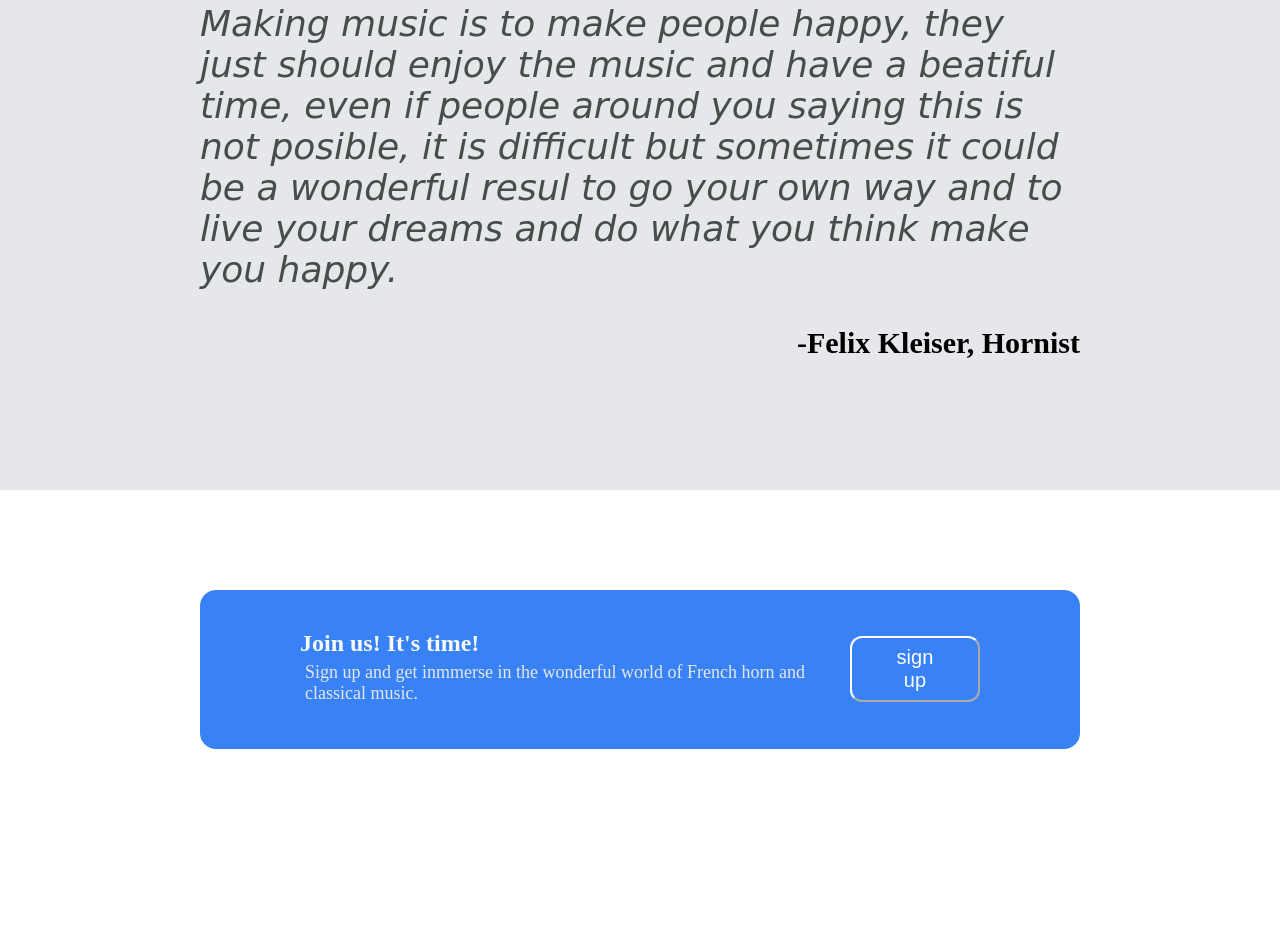
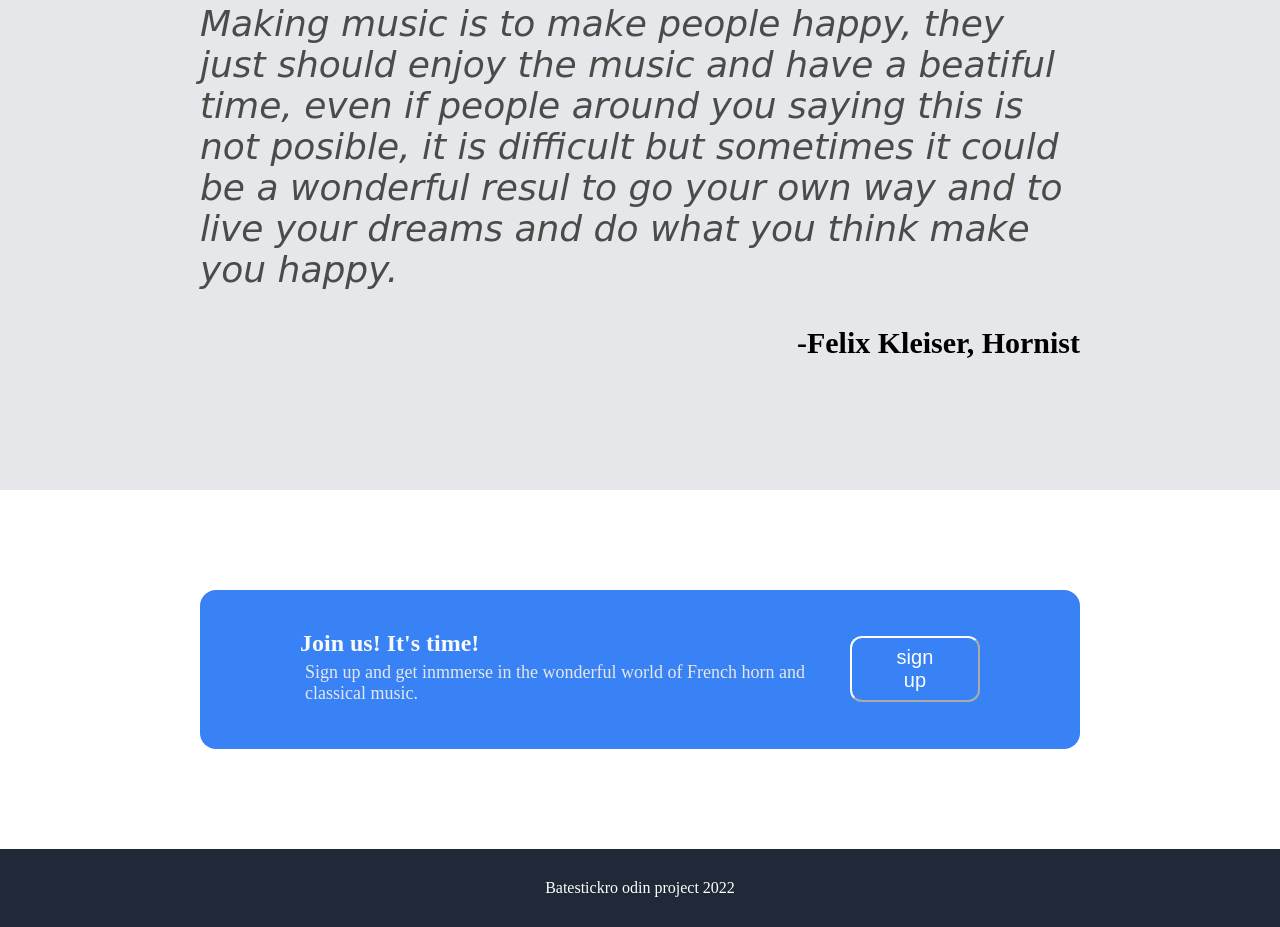
Before and after one commit to Batestickro/Landing-Odin, a plain HTML site: page index.html in a window 1280 px wide. Shown: the part 1246-2173 px from the top of the page. Before the commit the page ends 2095 px from the top, so only its background shows below. Drawn offline with Linux system fonts and the light colour scheme.

Commit message:
Last section; footer finished

```diff
--- a/index.html
+++ b/index.html
@@ -20,7 +20,7 @@
     <div class="title">
       <div class="description">
         <h1 class="title_head">French horn is awesome</h1>
-        <p class="header_text">This website has some subtext that goes here under the main title. It's a smaller font and the color is lower contrast</p>
+        <p class="header_text">The French horn is a brass instrument made of tubing wrapped into a coil with a flared bell.</p>
         <button class="sign">sign up</button>
       </div>
       <div class="image">
@@ -67,5 +67,8 @@
       </div>
     </div>
   </div>
+  <div class="footer">
+    Batestickro odin project 2022
+  </div>
 </body>
 </html>
--- a/style.css
+++ b/style.css
@@ -143,3 +143,11 @@ a {
 .join, .sign_b{
     margin: 0;
 }
+
+.footer {
+    background-color: #1F2937;
+    color: white;
+    padding: 30px;
+    display: flex;
+    justify-content: center;
+}
```
